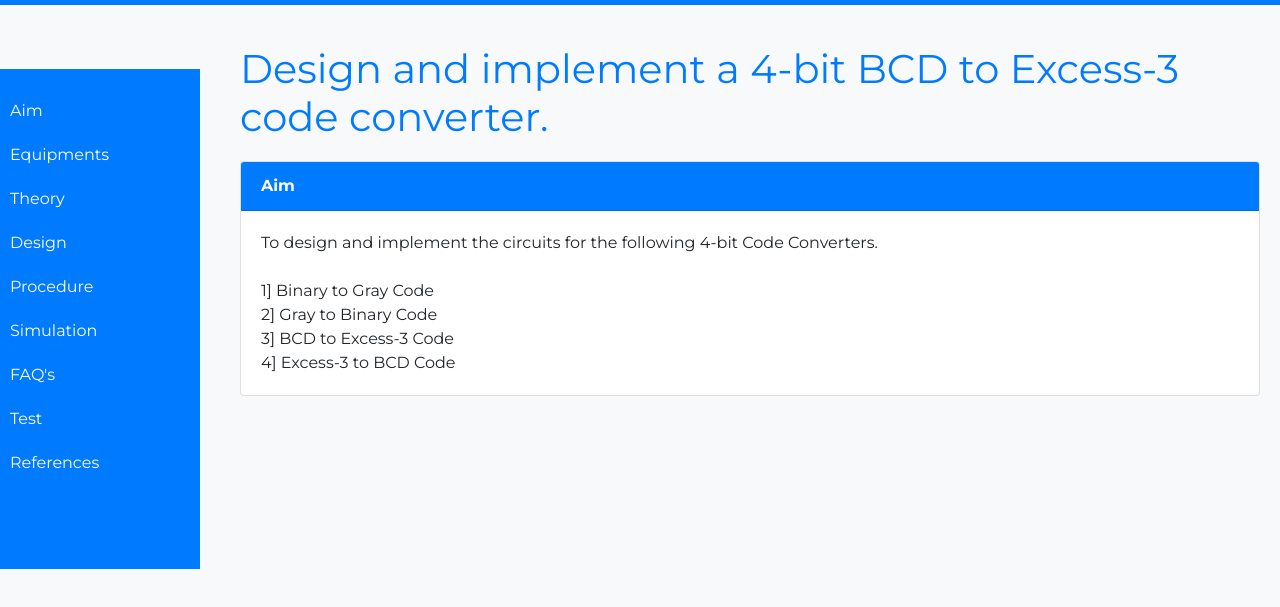
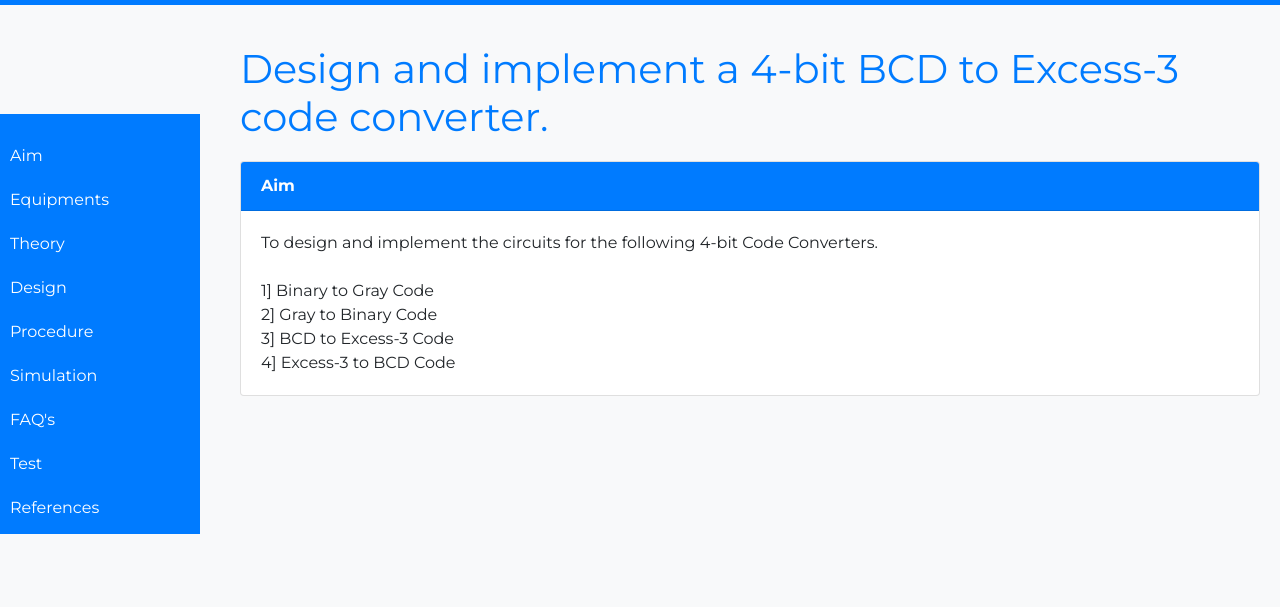
Before and after one commit to AnkitaAdam/Virtual-Lab-PICT, a plain HTML site: page experiments/expe1.html in a window 1280 px wide. Shown: the part 81-688 px from the top of the page. Drawn offline with nearby package versions, Linux system fonts and the light colour scheme.

Commit message:
virtual lab PICT project

```diff
--- a/experiments/expe.css
+++ b/experiments/expe.css
@@ -38,9 +38,9 @@
         /* Make the sidebar fixed and ensure it stays below the navbar */
         .sidebar {
             position: fixed;
-            top: 150px; /* Adjust to match the height of the navbar */
+            top: 195px; /* Adjust to match the height of the navbar */
             left: 0;
-            height: calc(100vh - 300px); /* Adj00usted to consider the navbar height */
+            height: calc(100vh - 380px); /* Adj00usted to consider the navbar height */
             width: 200px;
             background-color: #007bff; /* Different color */
             color: white;
```
Also changed, not shown: experiments/expe2.html (+1 -1 lines).
